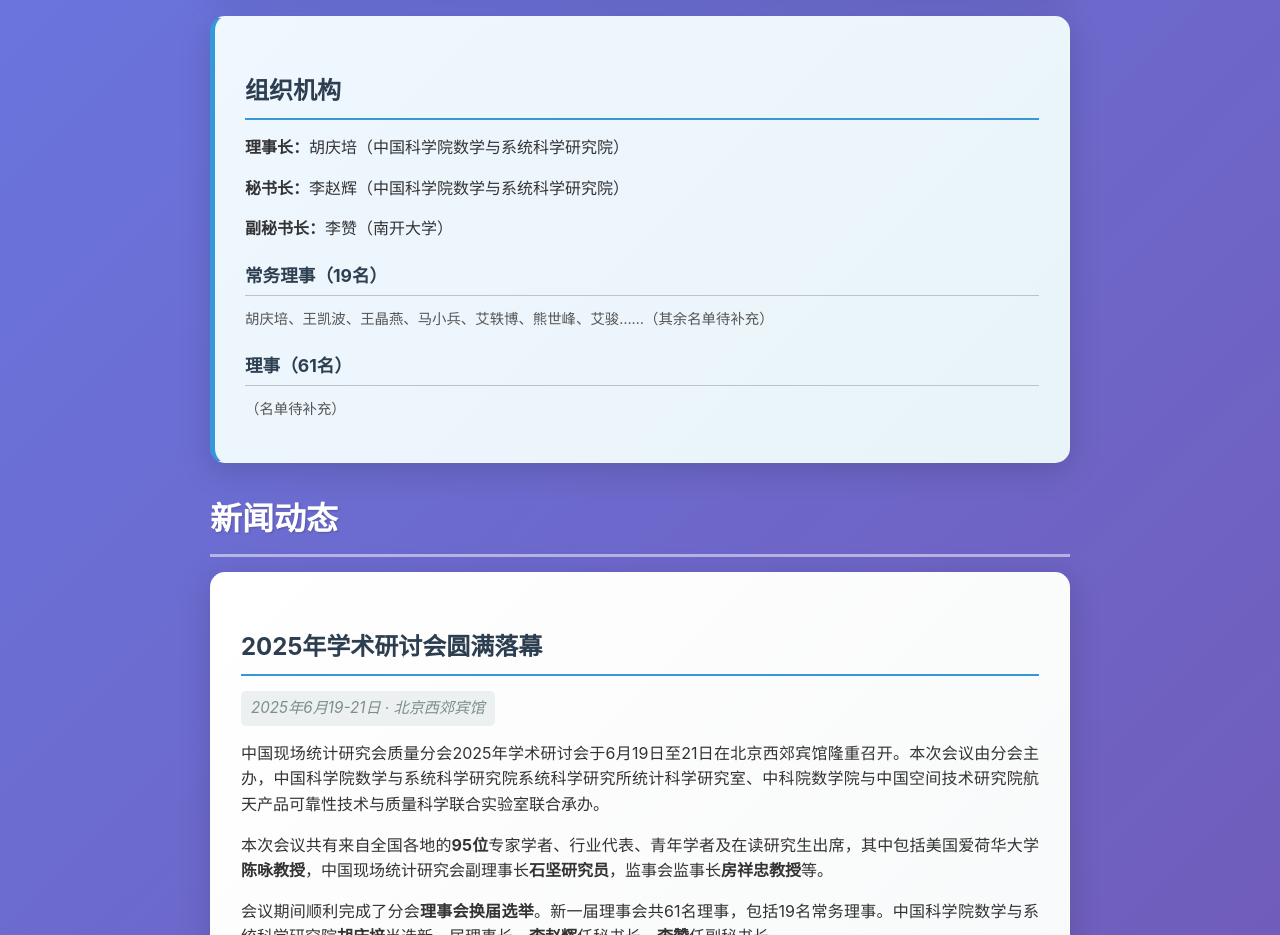
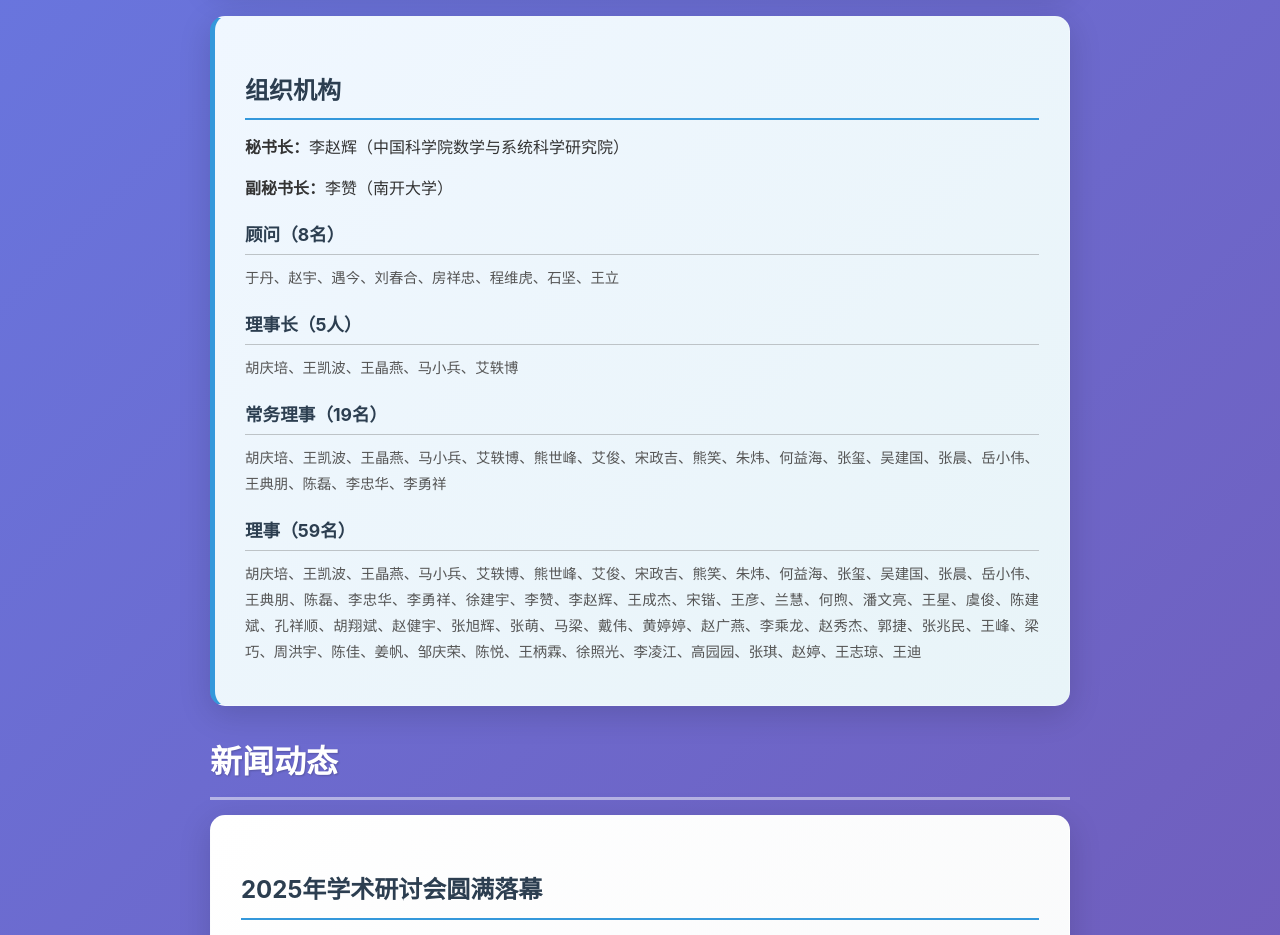
Before and after one commit to qualitycn/qualitycn.github.io, a plain HTML site: page index.html in a window 1280 px wide. Shown: the part 880-1815 px from the top of the page. Drawn offline with nearby package versions, Linux system fonts and the light colour scheme.

Commit message:
添加完整理事会名单

```diff
--- a/index.html
+++ b/index.html
@@ -39,15 +39,20 @@
 <div class="section-content council-box">
   <h2>组织机构</h2>
 
-  <p><strong>理事长：</strong>胡庆培（中国科学院数学与系统科学研究院）</p>
   <p><strong>秘书长：</strong>李赵辉（中国科学院数学与系统科学研究院）</p>
   <p><strong>副秘书长：</strong>李赞（南开大学）</p>
 
+  <h3>顾问（8名）</h3>
+  <p class="council-list">于丹、赵宇、遇今、刘春合、房祥忠、程维虎、石坚、王立</p>
+
+  <h3>理事长（5人）</h3>
+  <p class="council-list">胡庆培、王凯波、王晶燕、马小兵、艾轶博</p>
+
   <h3>常务理事（19名）</h3>
-  <p class="council-list">胡庆培、王凯波、王晶燕、马小兵、艾轶博、熊世峰、艾骏……（其余名单待补充）</p>
+  <p class="council-list">胡庆培、王凯波、王晶燕、马小兵、艾轶博、熊世峰、艾俊、宋政吉、熊笑、朱炜、何益海、张玺、吴建国、张晨、岳小伟、王典朋、陈磊、李忠华、李勇祥</p>
 
-  <h3>理事（61名）</h3>
-  <p class="council-list">（名单待补充）</p>
+  <h3>理事（59名）</h3>
+  <p class="council-list">胡庆培、王凯波、王晶燕、马小兵、艾轶博、熊世峰、艾俊、宋政吉、熊笑、朱炜、何益海、张玺、吴建国、张晨、岳小伟、王典朋、陈磊、李忠华、李勇祥、徐建宇、李赞、李赵辉、王成杰、宋锴、王彦、兰慧、何煦、潘文亮、王星、虞俊、陈建斌、孔祥顺、胡翔斌、赵健宇、张旭辉、张萌、马梁、戴伟、黄婷婷、赵广燕、李乘龙、赵秀杰、郭捷、张兆民、王峰、梁巧、周洪宇、陈佳、姜帆、邹庆荣、陈悦、王柄霖、徐照光、李凌江、高园园、张琪、赵婷、王志琼、王迪</p>
 </div>
 
 <span class='anchor' id='news'></span>
```
